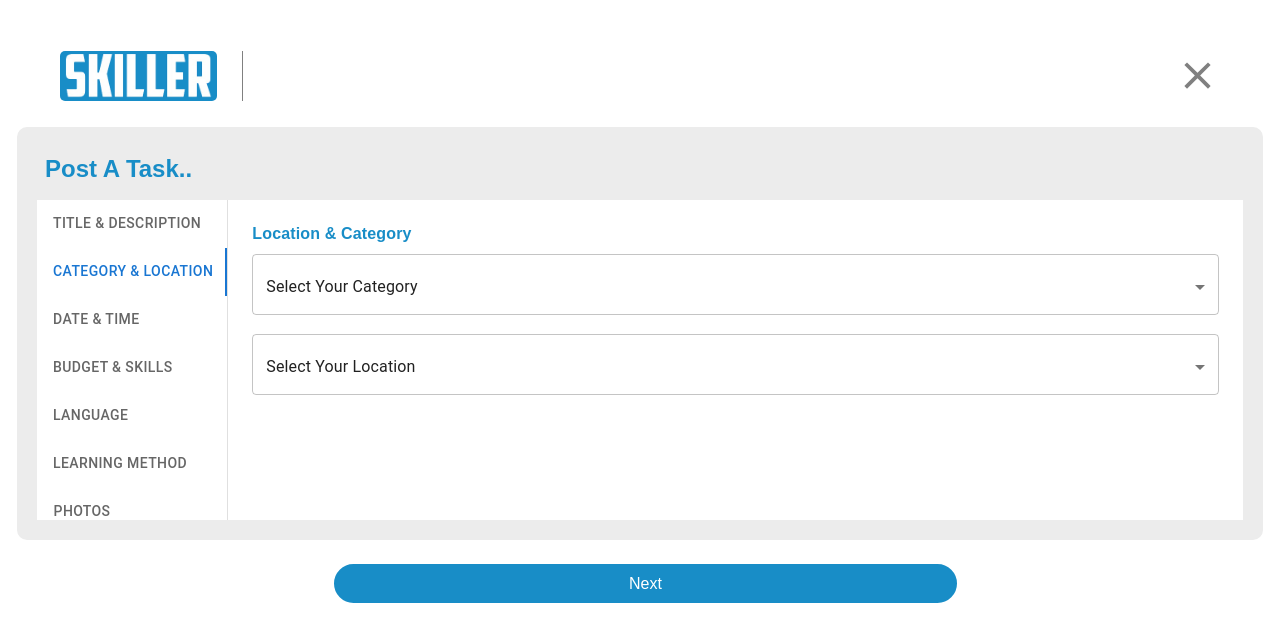
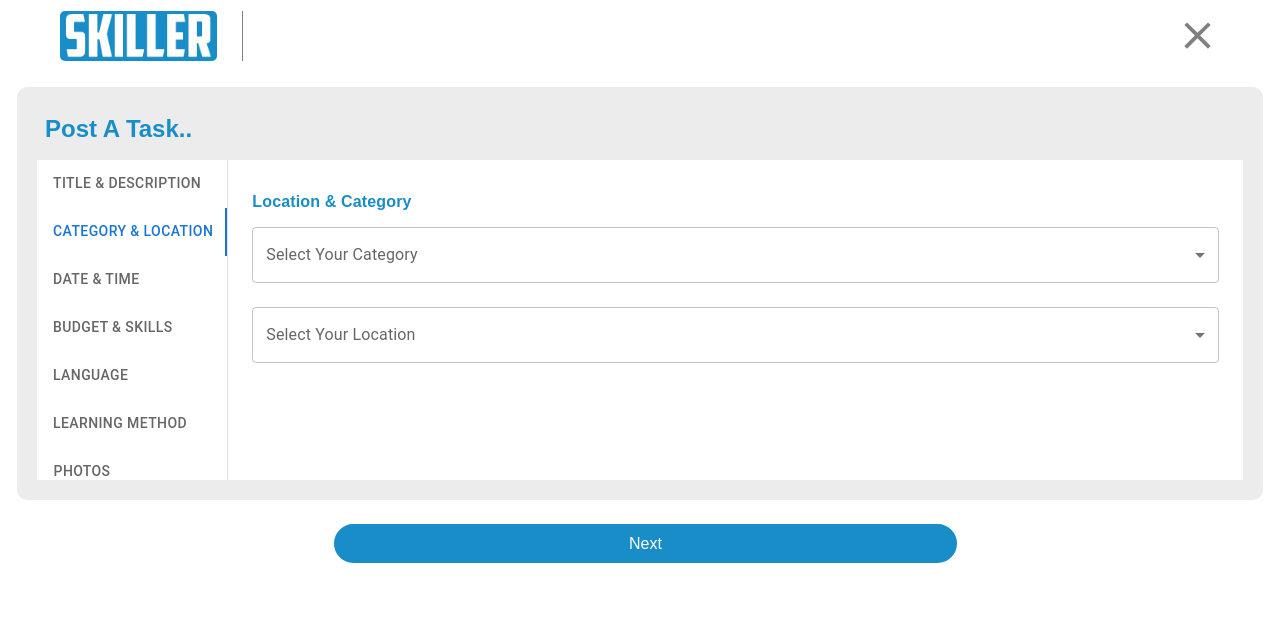
Before and after one commit to HimanshuSuratiya/SkillerWebnMob, a React (Create React App) app: page /post-a-task in a window 1280 px wide. Both pictures are taken after a click on the tab "CATEGORY & LOCATION". Shown: the top 642 px of the page. Built offline with nearby package versions, Linux system fonts and the light colour scheme.

Commit message:
Post a tasker textfield improve

```diff
--- a/src/Components/Postatasker/PostATasker.js
+++ b/src/Components/Postatasker/PostATasker.js
@@ -10,19 +10,19 @@ import Typography from '@mui/material/Typography';
 import PropTypes from 'prop-types';
 import Box from '@mui/material/Box';
 import { TextField, TextareaAutosize } from '@mui/material';
-import Select from "@material-ui/core/Select";
-import { MenuItem } from "@material-ui/core";
 import { LocalizationProvider } from '@mui/x-date-pickers/LocalizationProvider';
 import { AdapterDayjs } from '@mui/x-date-pickers/AdapterDayjs';
 import { DateTimePicker } from '@mui/x-date-pickers/DateTimePicker';
 import dayjs from 'dayjs';
 import Stack from '@mui/material/Stack';
-import FormControl from '@mui/material/FormControl';
-import InputLabel from '@mui/material/InputLabel';
 import OutlinedInput from '@mui/material/OutlinedInput';
 import InputAdornment from '@mui/material/InputAdornment'
 import ChipInput from "material-ui-chip-input";
 import Chip from '@mui/material/Chip';
+import InputLabel from '@mui/material/InputLabel';
+import MenuItem from '@mui/material/MenuItem';
+import FormControl from '@mui/material/FormControl';
+import Select from '@mui/material/Select';
 
 function TabPanel(props) {
     const { children, value, index, ...other } = props;
@@ -108,8 +108,8 @@ const defaultState = {
     selectedTab: 0,
     learningMethod: 1,
     learningMethodTab: 0,
-    location: 0,
-    catergory: 0,
+    location: '',
+    catergory: '',
     dateTime: dayjs(new Date()),
 }
 
@@ -191,7 +191,7 @@ const PostATasker = () => {
 
     return (
         <>
-            <div className={`container mt-5 d-flex align-items-center justify-content-between ${classes.mainHeader}`} >
+            <div className={`container mt-2 d-flex align-items-center justify-content-between ${classes.mainHeader}`} >
                 <NavLink to="/">
                     <div>
                         <img src={Images.Logo} />
@@ -224,7 +224,7 @@ const PostATasker = () => {
                         </Tabs>
                         <TabPanel value={state.selectedTab} index={0} style={{ overflow: 'auto', width: '85%' }}>
                             <div style={{ width: '100%' }}>
-                                <h5>Let's start with the basics</h5>
+                                <h5 className='py-2'>Let's start with the basics</h5>
                                 <TextField
                                     className='mt-2'
                                     label="Post Title * "
@@ -245,16 +245,16 @@ const PostATasker = () => {
                         </TabPanel>
                         <TabPanel value={state.selectedTab} index={1} style={{ overflow: 'auto', width: '85%' }}>
                             <div style={{ width: '100%' }}>
-                                <h5>Location & Category</h5>
+                                <h5 className='py-2'>Location & Category</h5>
+                                <FormControl fullWidth>
+                                    <InputLabel id="demo-simple-select-label">Select Your Category</InputLabel>
                                     <Select
-                                    style={{ width: '100%' }}
+                                        labelId="demo-simple-select-label"
+                                        id="demo-simple-select"
                                         value={state.catergory}
-                                    className="mt-2"
+                                        label="Select Your Category"
                                         onChange={selectCategory}
-                                    displayEmpty
-                                    variant="outlined"
                                     >
-                                    <MenuItem value={0}>{"Select Your Category"}</MenuItem>
                                         <MenuItem value={1}>{"Category-1"}</MenuItem>
                                         <MenuItem value={2}>{"Category-2"}</MenuItem>
                                         <MenuItem value={3}>{"Category-3"}</MenuItem>
@@ -262,16 +262,18 @@ const PostATasker = () => {
                                         <MenuItem value={5}>{"Category-5"}</MenuItem>
                                         <MenuItem value={6}>{"Category-6"}</MenuItem>
                                     </Select>
+                                </FormControl>
                             </div>
                             <div style={{ width: '100%' }} className="mt-4">
+                                <FormControl fullWidth>
+                                    <InputLabel id="demo-simple-select-label">Select Your Location</InputLabel>
                                     <Select
-                                    style={{ width: '100%' }}
+                                        labelId="demo-simple-select-label"
+                                        id="demo-simple-select"
                                         value={state.location}
+                                        label="Select Your Location"
                                         onChange={selectLocation}
-                                    displayEmpty
-                                    variant="outlined"
                                     >
-                                    <MenuItem value={0}>{"Select Your Location"}</MenuItem>
                                         <MenuItem value={1}>{"Location-1"}</MenuItem>
                                         <MenuItem value={2}>{"Location-2"}</MenuItem>
                                         <MenuItem value={3}>{"Location-3"}</MenuItem>
@@ -279,6 +281,7 @@ const PostATasker = () => {
                                         <MenuItem value={5}>{"Location-5"}</MenuItem>
                                         <MenuItem value={6}>{"Location-6"}</MenuItem>
                                     </Select>
+                                </FormControl>
                             </div>
                         </TabPanel>
                         <TabPanel value={state.selectedTab} index={2} style={{ overflow: 'auto', width: '85%' }}>
```
Lines whose indentation alone changed are shown as unchanged.
